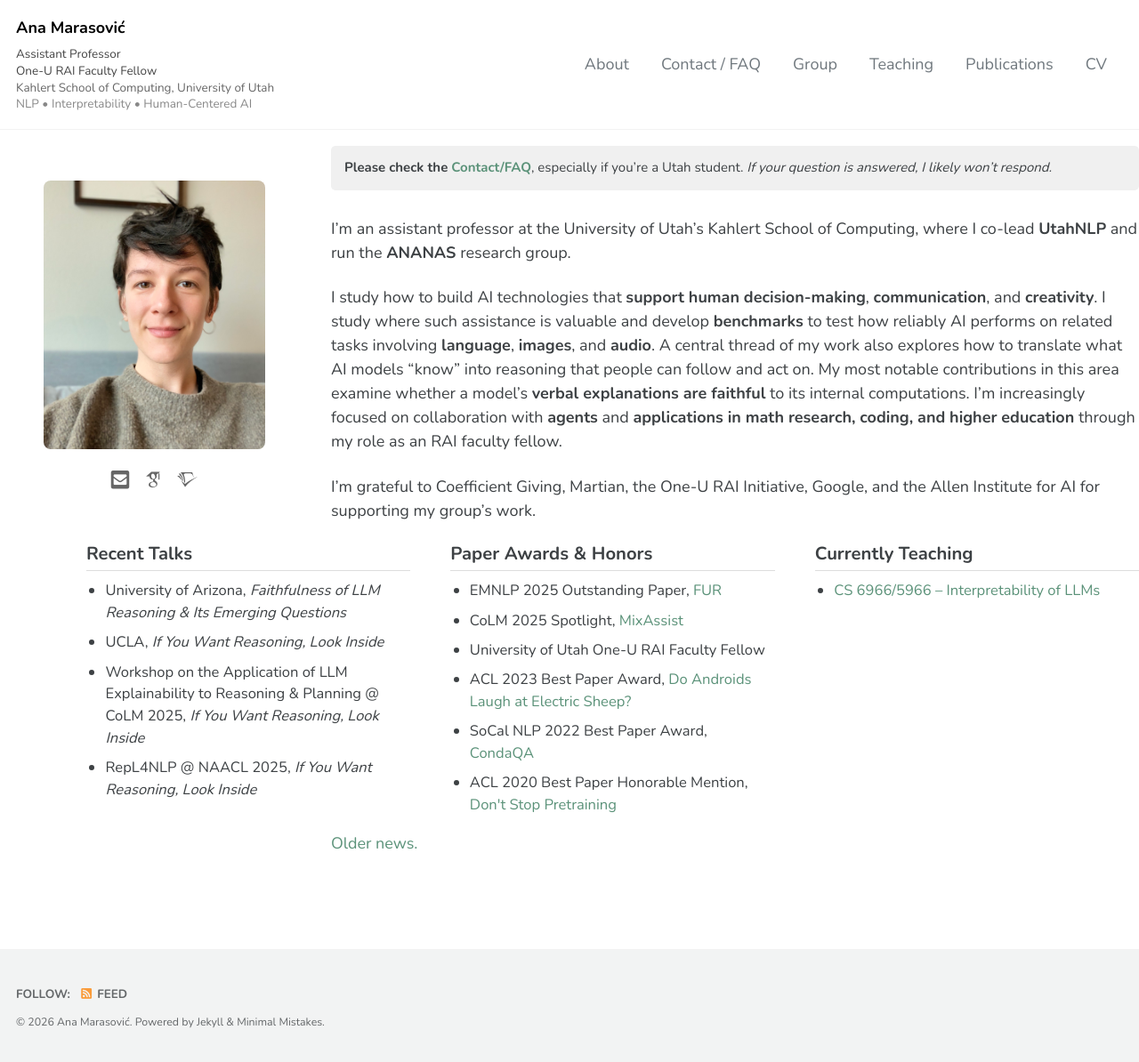
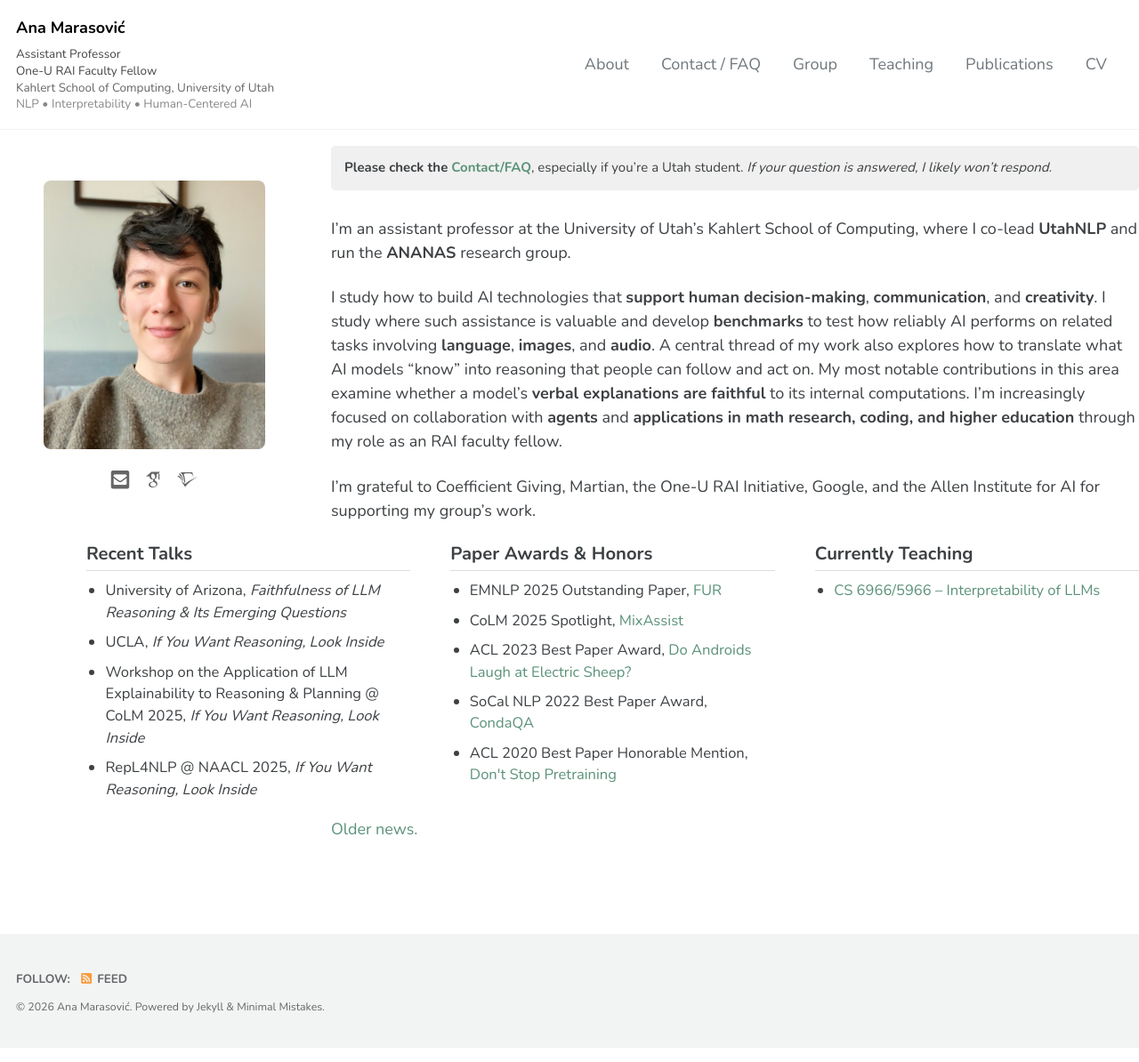
Before and after one commit to amarasovic/amarasovic.github.io, a Jekyll site: the page built from index.md, in a window 1280 px wide. Shown: the whole page at 89% size. Built offline with Jekyll 4.4.1, drawn with Linux system fonts in a browser that asks for light colours; cached includes are drawn as plain includes; some web fonts are replaced; a script that is not in the unit is left out.

Commit message:
Remove RAI Faculty Fellow from Paper Awards
Co-Authored-By: Claude Sonnet 4.6 <noreply@anthropic.com>

```diff
--- a/index.md
+++ b/index.md
@@ -61,7 +61,6 @@ I'm grateful to Coefficient Giving, Martian, the One-U RAI Initiative, Google, a
     <ul>
       <li>EMNLP 2025 Outstanding Paper, <a href="https://arxiv.org/abs/2502.14829">FUR</a></li>
       <li>CoLM 2025 Spotlight, <a href="https://arxiv.org/abs/2507.06329">MixAssist</a></li>
-      <li>University of Utah One-U RAI Faculty Fellow</li>
       <li>ACL 2023 Best Paper Award, <a href="https://arxiv.org/abs/2209.06293">Do Androids Laugh at Electric Sheep?</a></li>
       <li>SoCal NLP 2022 Best Paper Award, <a href="https://arxiv.org/abs/2211.00295">CondaQA</a></li>
       <li>ACL 2020 Best Paper Honorable Mention, <a href="https://www.aclweb.org/anthology/2020.acl-main.740/">Don't Stop Pretraining</a></li>
```
